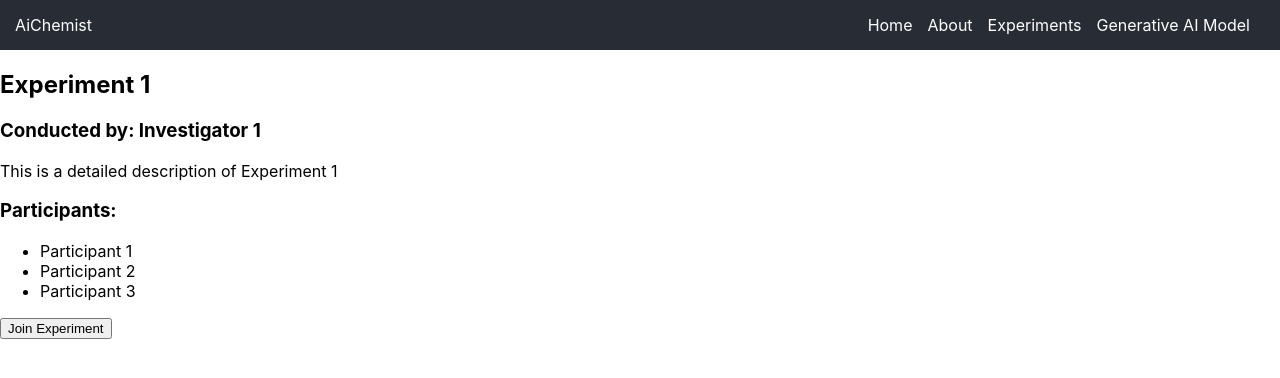
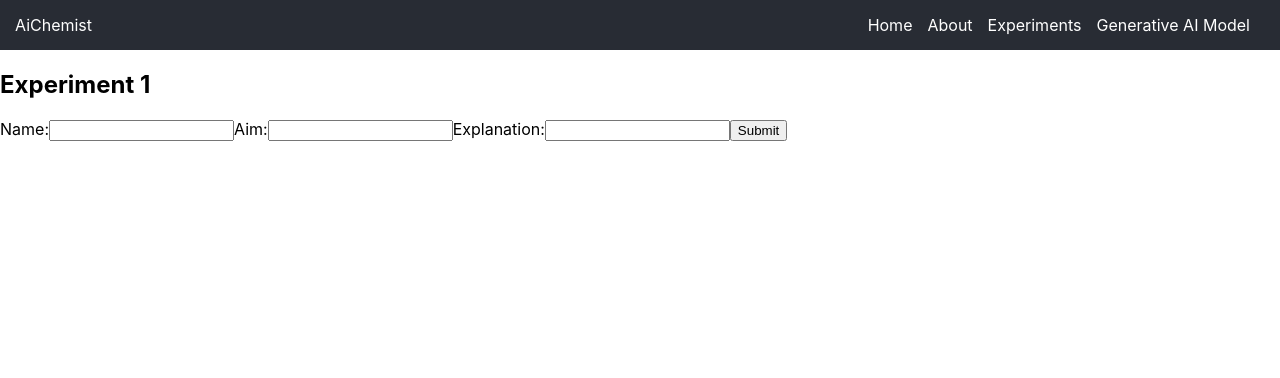
Before and after one commit to alensonyjoseph/AiChemist, a React (Create React App) app in the folder frontend/: page /experiments/1 in a window 1280 px wide. Shown: the top 378 px of the page. Built offline with nearby package versions, Linux system fonts and the light colour scheme.

Commit message:
exp. work

```diff
--- a/frontend/src/App.js
+++ b/frontend/src/App.js
@@ -1,5 +1,5 @@
 // App.js
-import React from 'react';
+import React, { useState } from 'react'; // import useState
 import { BrowserRouter as Router, Route, Routes } from 'react-router-dom';
 import Navbar from './components/Navbar';
 import Home from './components/Home';
@@ -7,18 +7,39 @@ import Experiments from './components/Experiments';
 import ExperimentDetails from './components/ExperimentDetails';
 import ExperimentCollaboration from './components/ExperimentCollaboration';
 import GenerativeAIModel from './components/GenerativeAIModel';
-import About from './components/About'; // new import
+import About from './components/About';
 
 function App() {
+    // Move the state to App.js
+    const [experimentsData, setExperimentsData] = useState([
+        {
+            id: 1,
+            name: 'Experiment 1',
+            investigator: 'Investigator 1',
+            description: 'This is a description of the experiment.'
+        },
+        // Add more experiment data here...
+    ]);
+
+    const addExperimentDetails = (id, newDetails) => {
+        setExperimentsData(prevData =>
+            prevData.map(experiment =>
+                experiment.id === id
+                    ? { ...experiment, ...newDetails }
+                    : experiment
+            )
+        );
+    };
+
     return (
         <Router>
             <div className="app">
                 <Navbar />
                 <Routes>
                     <Route path="/" element={<Home />} />
-                    <Route path="/about" element={<About />} /> {/* reference to About component */}
-                    <Route path="/experiments" element={<Experiments />} />
-                    <Route path="/experiments/:id" element={<ExperimentDetails />} />
+                    <Route path="/about" element={<About />} />
+                    <Route path="/experiments" element={<Experiments experimentsData={experimentsData} addExperimentDetails={addExperimentDetails} />} />
+                    <Route path="/experiments/:id" element={<ExperimentDetails addExperimentDetails={addExperimentDetails} />} />
                     <Route path="/experiments/:id/collaborate" element={<ExperimentCollaboration />} />
                     <Route path="/generative-model" element={<GenerativeAIModel />} />
                 </Routes>
--- a/frontend/src/components/Experiment.js
+++ b/frontend/src/components/Experiment.js
@@ -1,4 +1,4 @@
-import React from 'react';
+import React, { useState } from 'react';
 import styled from 'styled-components';
 import { Link } from 'react-router-dom';
 
@@ -47,18 +47,42 @@ const ButtonContainer = styled.div`
     justify-content: flex-end;
 `;
 
-function Experiment({ experiment }) {
+const Form = styled.form`
+    display: flex;
+    flex-direction: column;
+`;
+
+function Experiment({ experiment, addExperimentDetails }) {
+    const [showForm, setShowForm] = useState(false);
+    const [name, setName] = useState(experiment.name);
+    const [aim, setAim] = useState('');
+    const [explanation, setExplanation] = useState('');
+
+    const handleFormSubmit = (e) => {
+        e.preventDefault();
+        setShowForm(false);
+        addExperimentDetails(experiment.id, { name, aim, explanation });
+    };
+
     return (
         <ExperimentCard>
-            <ExperimentTitle>{experiment.name}</ExperimentTitle>
+            <ExperimentTitle>{name}</ExperimentTitle>
             <ExperimentInvestigator>{experiment.investigator}</ExperimentInvestigator>
             <ExperimentDescription>{experiment.description}</ExperimentDescription>
             <ButtonContainer>
                 <Link to={`/experiments/${experiment.id}`}>
                     <Button>View Details</Button>
                 </Link>
-                <Button>Join</Button>
+                <Button onClick={() => setShowForm(!showForm)}>Update Details</Button>
             </ButtonContainer>
+            {showForm && (
+                <Form onSubmit={handleFormSubmit}>
+                    <label>Name: <input type="text" value={name} onChange={e => setName(e.target.value)} /></label>
+                    <label>Aim: <input type="text" value={aim} onChange={e => setAim(e.target.value)} /></label>
+                    <label>Explanation: <input type="text" value={explanation} onChange={e => setExplanation(e.target.value)} /></label>
+                    <Button type="submit">Submit</Button>
+                </Form>
+            )}
         </ExperimentCard>
     );
 }
--- a/frontend/src/components/ExperimentDetails.js
+++ b/frontend/src/components/ExperimentDetails.js
@@ -1,34 +1,45 @@
-import React from 'react';
+import React, { useState } from 'react';
 import { useParams, useNavigate } from 'react-router-dom';
 
-function ExperimentDetails() {
+function ExperimentDetails({ addExperimentDetails }) {
     let { id } = useParams();
-    const navigate = useNavigate(); // added useNavigate
+    const navigate = useNavigate();
 
-    const experiment = {
-        name: 'Experiment ' + id,
-        investigator: 'Investigator ' + id,
-        description: 'This is a detailed description of Experiment ' + id,
-        participants: ['Participant 1', 'Participant 2', 'Participant 3']
-    };
+    // Add new state variables for experiment details
+    const [name, setName] = useState('');
+    const [aim, setAim] = useState('');
+    const [explanation, setExplanation] = useState('');
 
-    // function to handle "Join Experiment" button click
-    const handleJoinClick = () => {
-        navigate(`/experiments/${id}/collaborate`);
+    const handleDetailsSubmit = (e) => {
+        e.preventDefault();
+
+        // Check if addExperimentDetails is a function before calling it
+        if (typeof addExperimentDetails === "function") {
+            // Call the addExperimentDetails function passed as props to store the new details
+            addExperimentDetails(id, { name, aim, explanation });
+
+            // Navigate back to /experiments after submission
+            navigate('/experiments');
+        } else {
+            console.error("addExperimentDetails is not a function");
+        }
     };
 
     return (
         <div className="experiment-details">
-            <h2>{experiment.name}</h2>
-            <h3>Conducted by: {experiment.investigator}</h3>
-            <p>{experiment.description}</p>
-            <h3>Participants:</h3>
-            <ul>
-                {experiment.participants.map((participant, index) => (
-                    <li key={index}>{participant}</li>
-                ))}
-            </ul>
-            <button className="join-experiment" onClick={handleJoinClick}>Join Experiment</button>
+            <h2>Experiment {id}</h2>
+            <form onSubmit={handleDetailsSubmit}>
+                <label>Name:
+                    <input type="text" value={name} onChange={(e) => setName(e.target.value)} />
+                </label>
+                <label>Aim:
+                    <input type="text" value={aim} onChange={(e) => setAim(e.target.value)} />
+                </label>
+                <label>Explanation:
+                    <input type="text" value={explanation} onChange={(e) => setExplanation(e.target.value)} />
+                </label>
+                <button type="submit">Submit</button>
+            </form>
         </div>
     );
 }
--- a/frontend/src/components/Experiments.js
+++ b/frontend/src/components/Experiments.js
@@ -9,21 +9,11 @@ const ExperimentsPage = styled.div`
     padding: 50px;
 `;
 
-function Experiments() {
-    // This data would typically come from an API
-    const experimentsData = [
-        {
-            name: 'Experiment 1',
-            investigator: 'Investigator 1',
-            description: 'This is a description of the experiment.'
-        },
-        // Add more experiment data here...
-    ];
-
+function Experiments({ experimentsData, addExperimentDetails }) {
     return (
         <ExperimentsPage>
             {experimentsData.map((experiment, index) => (
-                <Experiment key={index} experiment={experiment} />
+                <Experiment key={index} experiment={experiment} addExperimentDetails={addExperimentDetails} />
             ))}
         </ExperimentsPage>
     );
```
